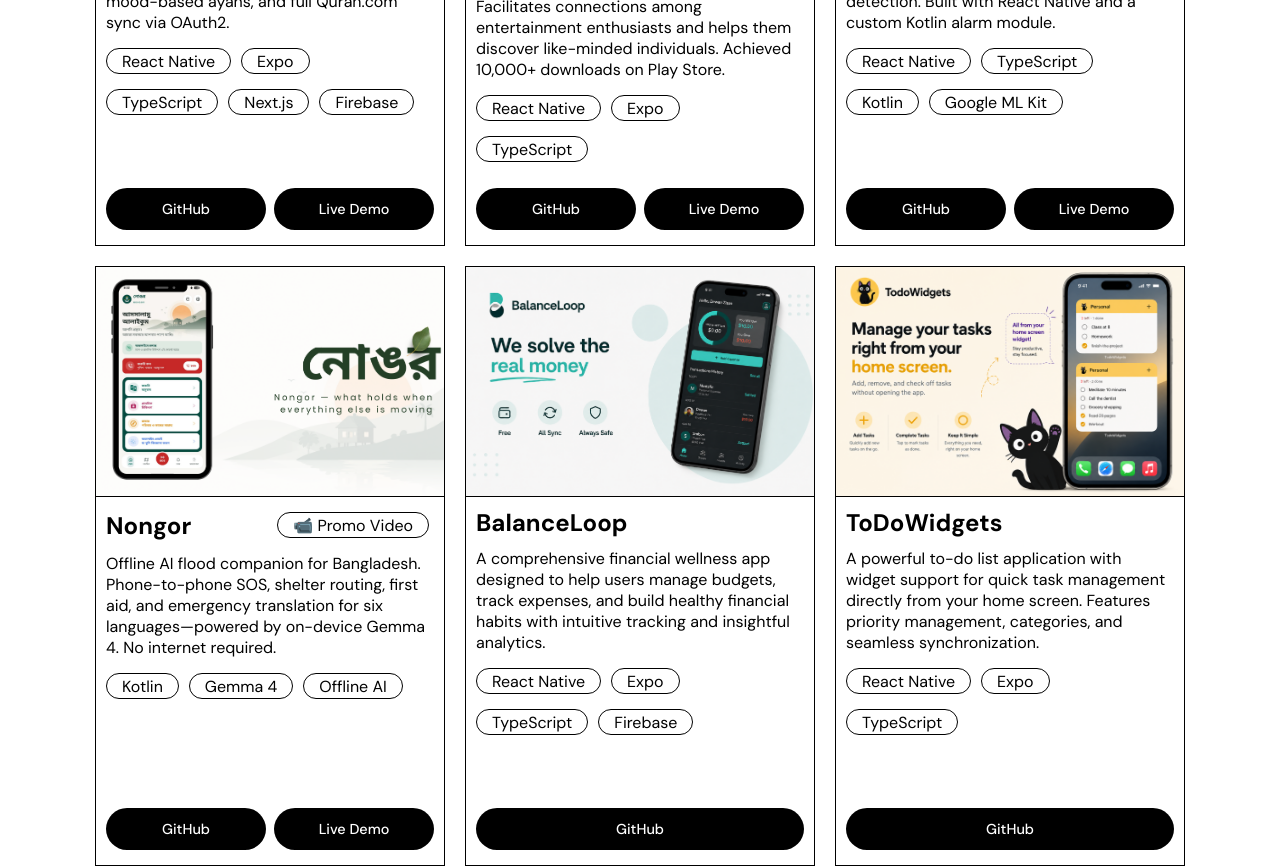
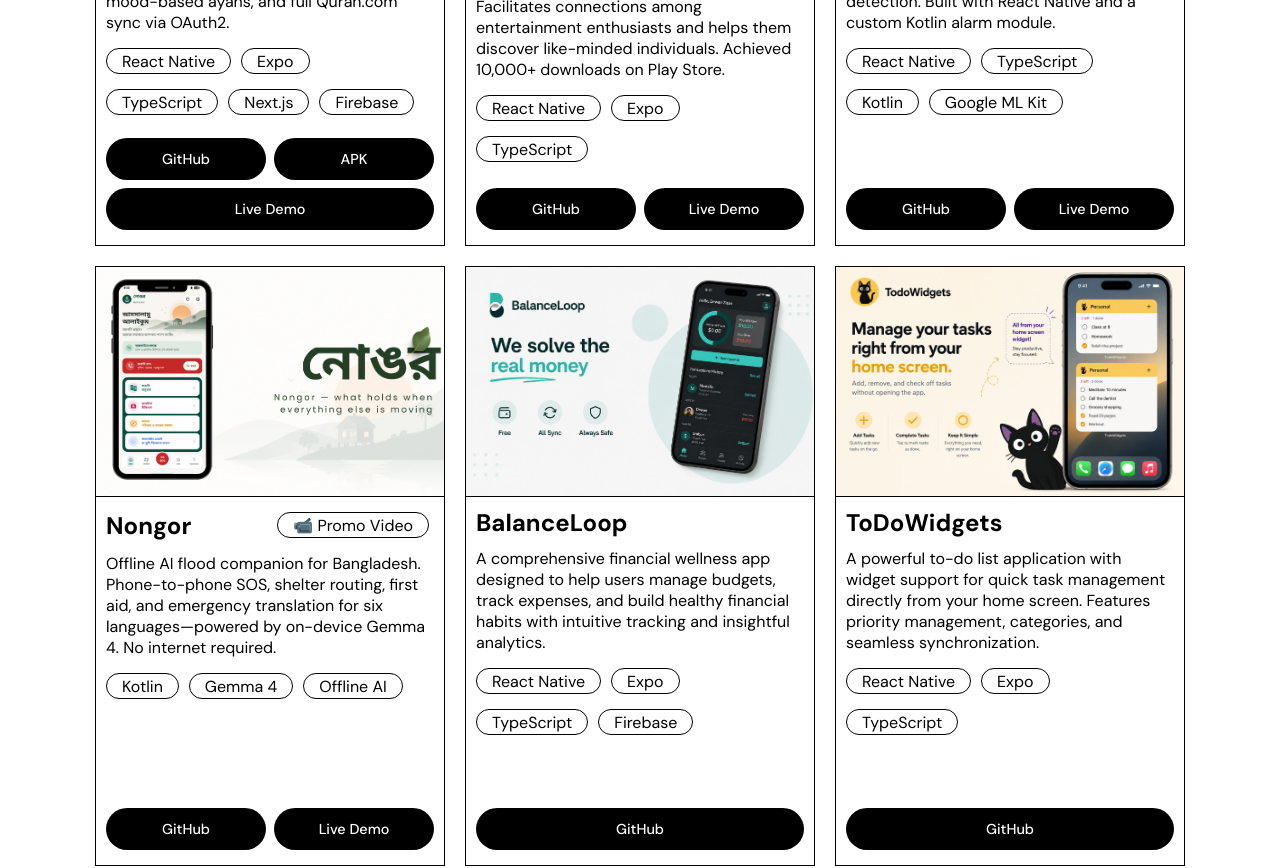
Before and after one commit to AuvroIslam/Porfolio_Website, a React (Create React App) app: page / in a window 1280 px wide. Shown: the part 2140-3008 px from the top of the page. Built offline with nearby package versions, Linux system fonts and the light colour scheme.

Commit message:
Add DeenQuest APK link and remove FrostByte live demo link

```diff
--- a/src/App.js
+++ b/src/App.js
@@ -59,6 +59,7 @@
         description: "A Duolingo-style mobile and web app for building a daily Quran habit. Features guided recitation lessons, streak recovery, mood-based ayahs, and full Quran.com sync via OAuth2.",
         technologies: ["React Native", "Expo", "TypeScript", "Next.js", "Firebase"],
         github: "https://github.com/AuvroIslam/DeenQuest",
+        apk: "https://drive.google.com/file/d/1LIcEjyoXZfXS4v_8woIZR5KfaGSR1Nkt/view?usp=sharing",
         live: "https://quran-hackathon-omega.vercel.app/"
       },
       {
@@ -139,8 +140,7 @@
         title: "FrostByte Logistics Platform",
         description: "Cloud-native logistics platform built with microservices and DevOps workflows. Features service health monitoring, observability dashboards, and CI/CD pipelines.",
         technologies: ["Microservices", "DevOps", "Cloud-Native", "CI/CD"],
-        github: "https://github.com/Nafiz001/logarithm-warehouse",
-        live: "http://40.81.240.99/"
+        github: "https://github.com/Nafiz001/logarithm-warehouse"
       },
       // Games
       {
--- a/src/Components/Projects/ProjectContainer.jsx
+++ b/src/Components/Projects/ProjectContainer.jsx
@@ -53,6 +53,7 @@
       </div>
       <div className="project-links">
         {project.github && <a className="p-link" href={project.github} target="_blank" rel="noreferrer">GitHub</a>}
+        {project.apk && <a className="p-link" href={project.apk} target="_blank" rel="noreferrer">APK</a>}
         {project.live && <a className="p-link" href={project.live} target="_blank" rel="noreferrer">Live Demo</a>}
         {project.link && !project.github && !project.live && <a className="p-link" href={project.link} target="_blank" rel="noreferrer">View Project</a>}
       </div>
```
